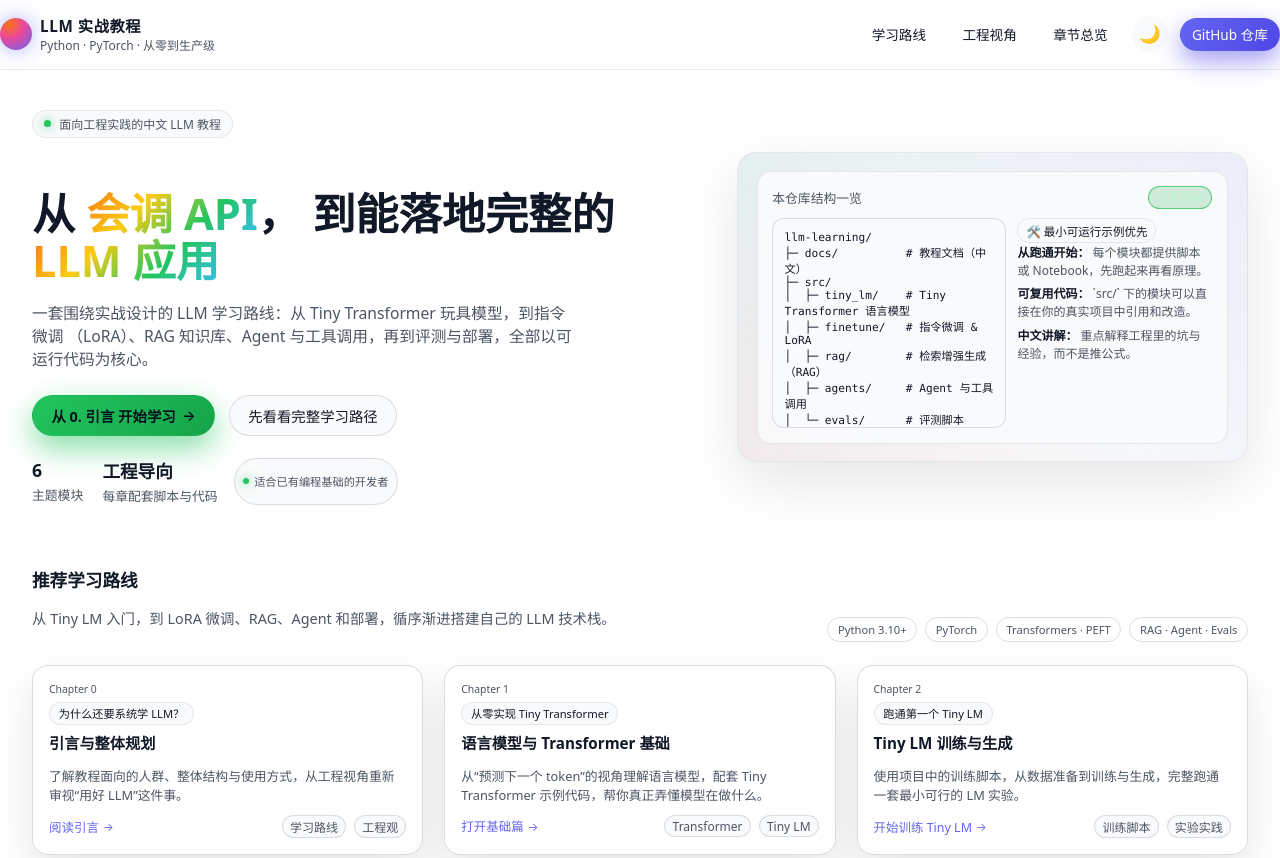
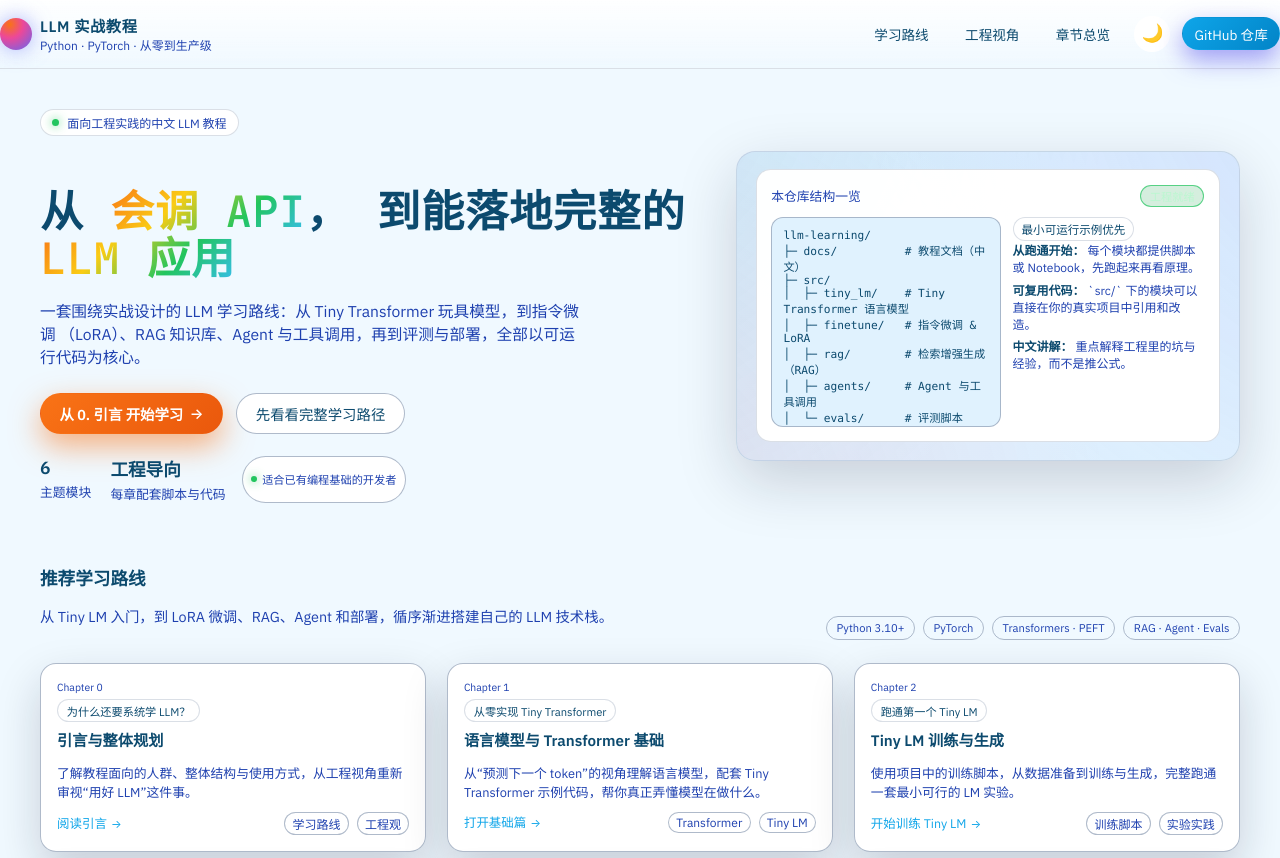
Before and after one commit to Youlixiya/llm-learning, a plain HTML site: page web/index.html in a window 1280 px wide. Shown: the top 858 px of the page. Drawn offline with Linux system fonts and the light colour scheme.

Commit message:
chore(web): refresh docs site UI and update project description

```diff
--- a/web/index.html
+++ b/web/index.html
@@ -109,7 +109,7 @@
                 </div>
                 <div>
                   <div class="hero-tag">
-                    <span>🛠️ 最小可运行示例优先</span>
+                    <span>最小可运行示例优先</span>
                   </div>
                   <div class="hero-panel-list">
                     <div>
--- a/web/style.css
+++ b/web/style.css
@@ -1,4 +1,6 @@
-/* CSS Variables for Theme Support */
+@import url("https://fonts.googleapis.com/css2?family=IBM+Plex+Sans:wght@300;400;500;600;700&family=JetBrains+Mono:wght@400;500;600;700&display=swap");
+
+/* CSS Variables for Theme Support (Dark as default) */
 :root {
   /* Dark theme (default) */
   --bg-primary: #050816;
@@ -14,27 +16,27 @@
   --border-color: rgba(148, 163, 184, 0.18);
   --border-strong: rgba(55, 65, 81, 0.95);
   --shadow: rgba(15, 23, 42, 0.95);
-  --accent: #6366f1;
-  --accent-hover: #8b5cf6;
+  --accent: #0ea5e9; /* Sky-500 */
+  --accent-hover: #0284c7; /* Sky-600 */
 }
 
 [data-theme="light"] {
   /* Light theme */
-  --bg-primary: #ffffff;
-  --bg-secondary: #f9fafb;
-  --bg-tertiary: #f3f4f6;
+  --bg-primary: #f0f9ff; /* Design system background */
+  --bg-secondary: #e0f2fe;
+  --bg-tertiary: #dbeafe;
   --bg-card: #ffffff;
-  --bg-panel: rgba(249, 250, 251, 0.95);
-  --bg-code: rgba(249, 250, 251, 0.9);
+  --bg-panel: rgba(255, 255, 255, 0.98);
+  --bg-code: #e0f2fe;
   --bg-header: rgba(255, 255, 255, 0.95);
-  --text-primary: #111827;
-  --text-secondary: #4b5563;
-  --text-tertiary: #6b7280;
-  --border-color: rgba(209, 213, 219, 0.5);
-  --border-strong: rgba(209, 213, 219, 0.8);
-  --shadow: rgba(0, 0, 0, 0.1);
-  --accent: #6366f1;
-  --accent-hover: #4f46e5;
+  --text-primary: #0c4a6e; /* Design system text */
+  --text-secondary: #1e40af;
+  --text-tertiary: #64748b;
+  --border-color: rgba(148, 163, 184, 0.35);
+  --border-strong: rgba(148, 163, 184, 0.75);
+  --shadow: rgba(15, 23, 42, 0.18);
+  --accent: #0ea5e9;
+  --accent-hover: #0284c7;
 }
 
 /* Global styles */
@@ -48,8 +50,8 @@ html,
 body {
   margin: 0;
   padding: 0;
-  font-family: system-ui, -apple-system, BlinkMacSystemFont, "SF Pro Text",
-    "Segoe UI", sans-serif;
+  font-family: "IBM Plex Sans", system-ui, -apple-system, BlinkMacSystemFont,
+    "SF Pro Text", "Segoe UI", sans-serif;
   background: var(--bg-primary);
   color: var(--text-primary);
   transition: background-color 0.3s ease, color 0.3s ease;
@@ -118,9 +120,9 @@ pre {
 
 .container {
   width: 100%;
-  max-width: 1800px;
+  max-width: 1280px;
   margin: 0 auto;
-  padding: 0 2rem;
+  padding: 0 2.5rem;
 }
 
 header {
@@ -284,9 +286,12 @@ footer {
 
 .hero-title {
   font-size: clamp(2.2rem, 4vw, 2.7rem);
-  font-weight: 700;
+  font-weight: 600;
   line-height: 1.1;
   margin-bottom: 1rem;
+  letter-spacing: 0.02em;
+  font-family: "JetBrains Mono", system-ui, -apple-system, BlinkMacSystemFont,
+    "SF Pro Text", "Segoe UI", sans-serif;
 }
 
 .hero-title-gradient {
@@ -325,15 +330,15 @@ footer {
 }
 
 .btn-primary {
-  background: linear-gradient(135deg, #22c55e, #16a34a);
-  color: #04101c;
+  background: linear-gradient(135deg, #f97316, #ea580c);
+  color: #ffffff;
   font-weight: 600;
-  box-shadow: 0 12px 30px rgba(34, 197, 94, 0.55);
+  box-shadow: 0 12px 30px rgba(249, 115, 22, 0.55);
 }
 
 .btn-primary:hover {
   transform: translateY(-1px);
-  box-shadow: 0 16px 40px rgba(34, 197, 94, 0.8);
+  box-shadow: 0 16px 40px rgba(234, 88, 12, 0.75);
 }
 
 .btn-outline {
@@ -657,14 +662,14 @@ footer {
 }
 
 .mono {
-  font-family: ui-monospace, SFMono-Regular, Menlo, Monaco, Consolas,
-    "Liberation Mono", "Courier New", monospace;
+  font-family: "JetBrains Mono", ui-monospace, SFMono-Regular, Menlo, Monaco,
+    Consolas, "Liberation Mono", "Courier New", monospace;
 }
 
-/* Chapter Layout - Increased content area */
+/* Chapter Layout - Sidebar + Content */
 .chapter-layout {
   display: grid;
-  grid-template-columns: minmax(0, 8fr) minmax(180px, 1fr);
+  grid-template-columns: minmax(220px, 260px) minmax(0, 1fr);
   gap: 2.5rem;
 }
 
@@ -718,7 +723,7 @@ footer {
 
 .chapter-content {
   border-radius: 1rem;
-  padding: 2.5rem 3rem;
+  padding: 2.5rem 3.5rem;
   background: var(--bg-card);
   border: 1px solid var(--border-strong);
   box-shadow: 0 18px 55px var(--shadow);
@@ -758,7 +763,7 @@ footer {
 }
 
 .chapter-md {
-  font-size: 1rem;
+  font-size: 1.05rem;
   color: var(--text-primary);
   line-height: 1.8;
   max-width: 100%;
@@ -929,7 +934,7 @@ footer {
 
 @media (max-width: 1200px) {
   .chapter-layout {
-    grid-template-columns: minmax(0, 6fr) minmax(160px, 1fr);
+    grid-template-columns: minmax(0, 15fr) minmax(160px, 1fr);
     gap: 2rem;
   }
 
```
